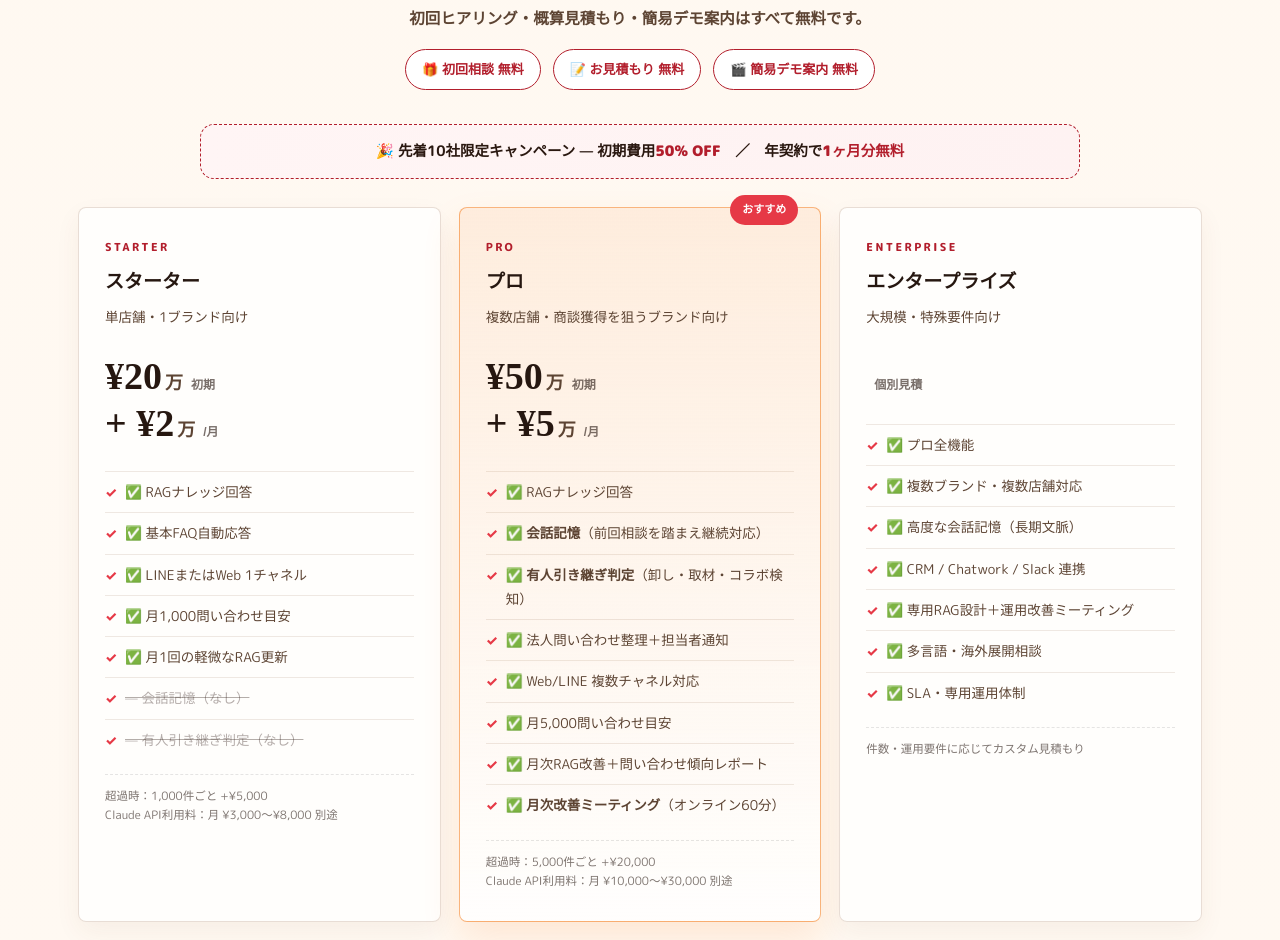
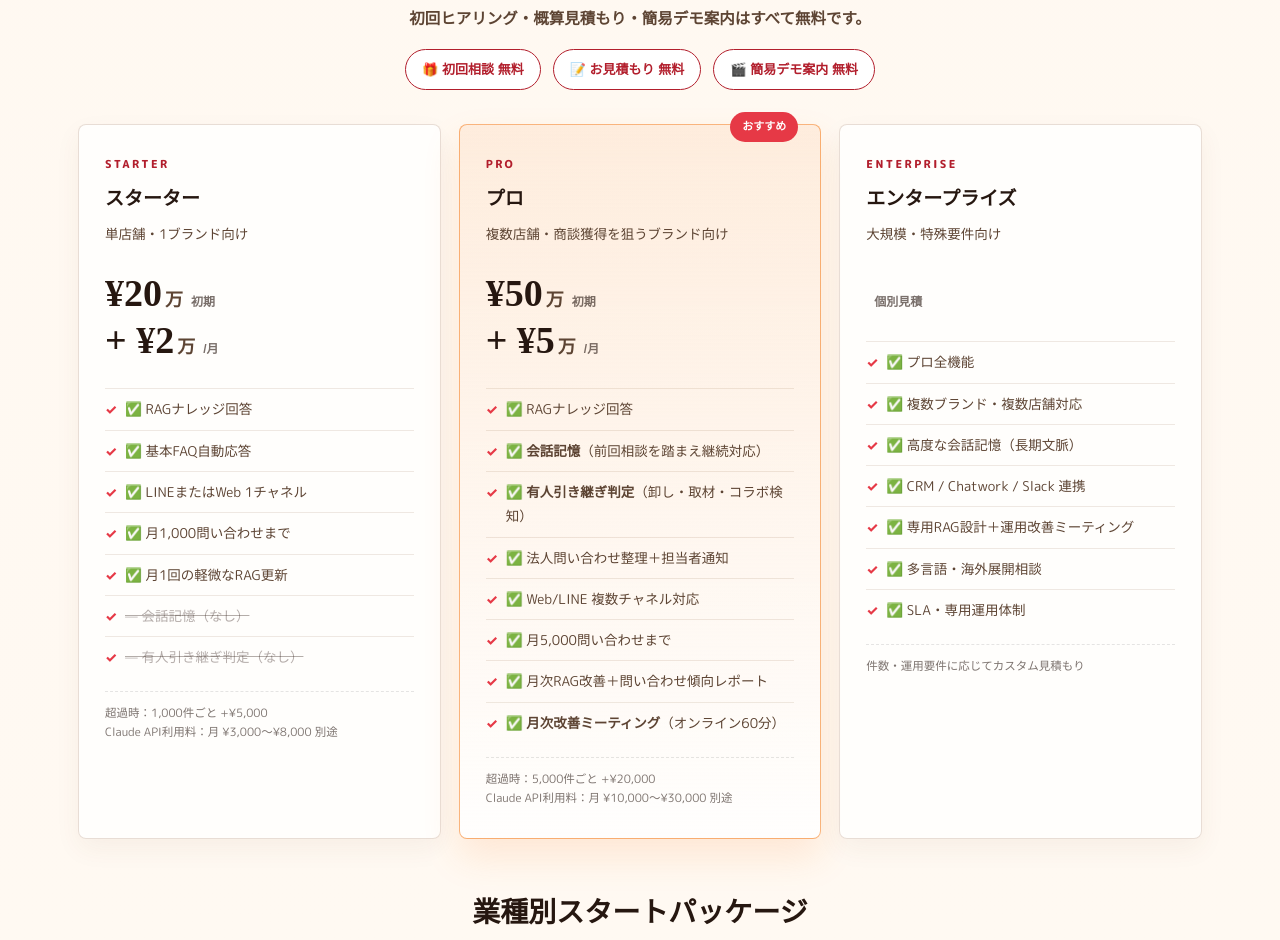
Before and after one commit to Vsw-Inc/kurichi-inquiry, a Next.js app: page /lp in a window 1280 px wide. Shown: the part 5081-6021 px from the top of the page. Built offline with nearby package versions, Linux system fonts and the light colour scheme; a web font is replaced by a local one.

Commit message:
refactor(pricing): 先着10社キャンペーンバナー削除＋「目安」表記を「まで」に変更

```diff
--- a/app/lp/page.tsx
+++ b/app/lp/page.tsx
@@ -402,10 +402,6 @@ export default function LP() {
             </div>
           </div>
 
-          <div className="ku-pricing-campaign">
-            🎉 <strong>先着10社限定キャンペーン</strong> — 初期費用<em>50% OFF</em>　／　年契約で<em>1ヶ月分無料</em>
-          </div>
-
           <div className="ku-pricing-grid">
             <article className="ku-pricing">
               <div className="ku-pricing-tier">STARTER</div>
@@ -420,7 +416,7 @@ export default function LP() {
                 <li>✅ RAGナレッジ回答</li>
                 <li>✅ 基本FAQ自動応答</li>
                 <li>✅ LINEまたはWeb 1チャネル</li>
-                <li>✅ 月1,000問い合わせ目安</li>
+                <li>✅ 月1,000問い合わせまで</li>
                 <li>✅ 月1回の軽微なRAG更新</li>
                 <li className="muted">— 会話記憶（なし）</li>
                 <li className="muted">— 有人引き継ぎ判定（なし）</li>
@@ -448,7 +444,7 @@ export default function LP() {
                 <li>✅ <strong>有人引き継ぎ判定</strong>（卸し・取材・コラボ検知）</li>
                 <li>✅ 法人問い合わせ整理＋担当者通知</li>
                 <li>✅ Web/LINE 複数チャネル対応</li>
-                <li>✅ 月5,000問い合わせ目安</li>
+                <li>✅ 月5,000問い合わせまで</li>
                 <li>✅ 月次RAG改善＋問い合わせ傾向レポート</li>
                 <li>✅ <strong>月次改善ミーティング</strong>（オンライン60分）</li>
               </ul>
```
Also changed, not shown: data/knowledge.md (+3 -7 lines).
